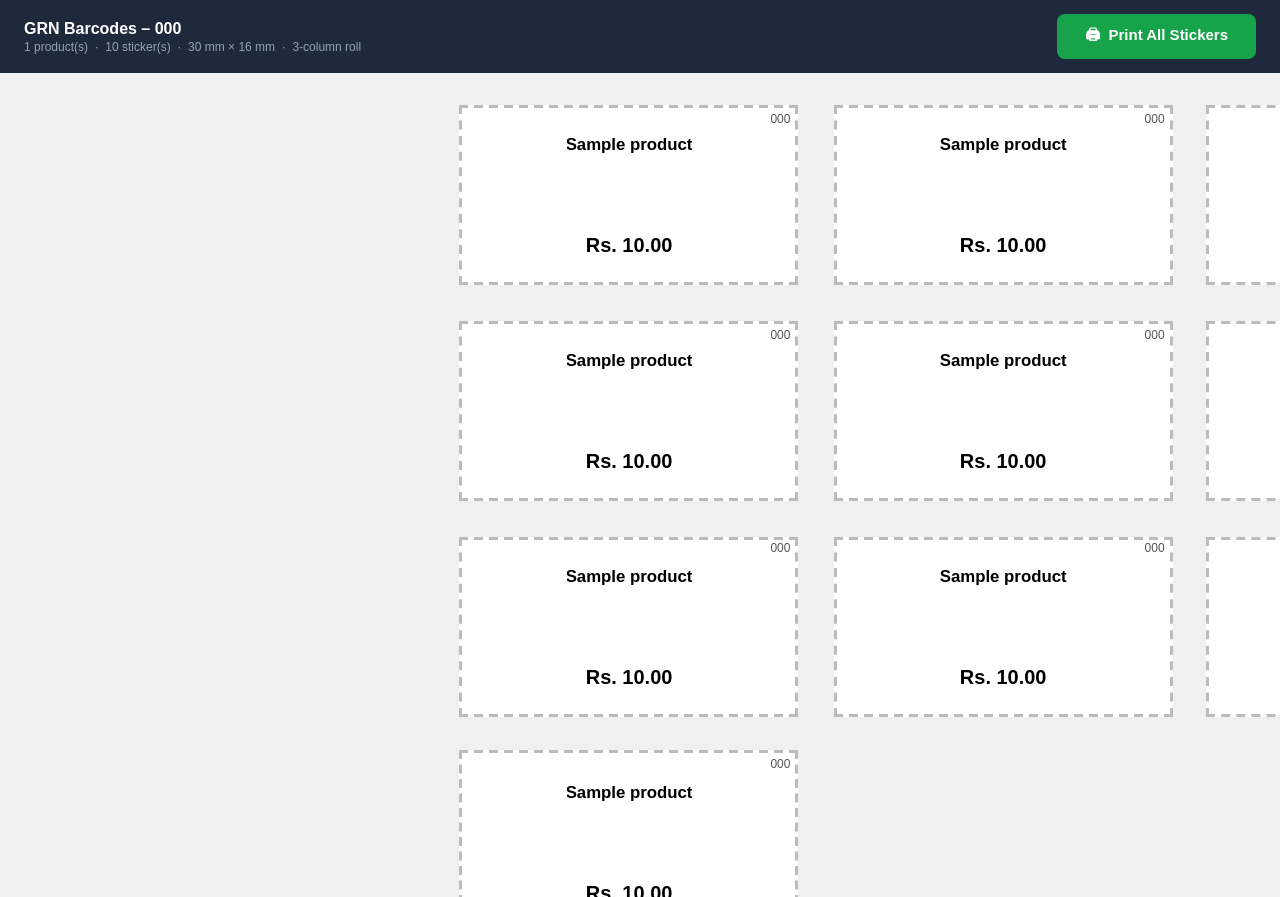
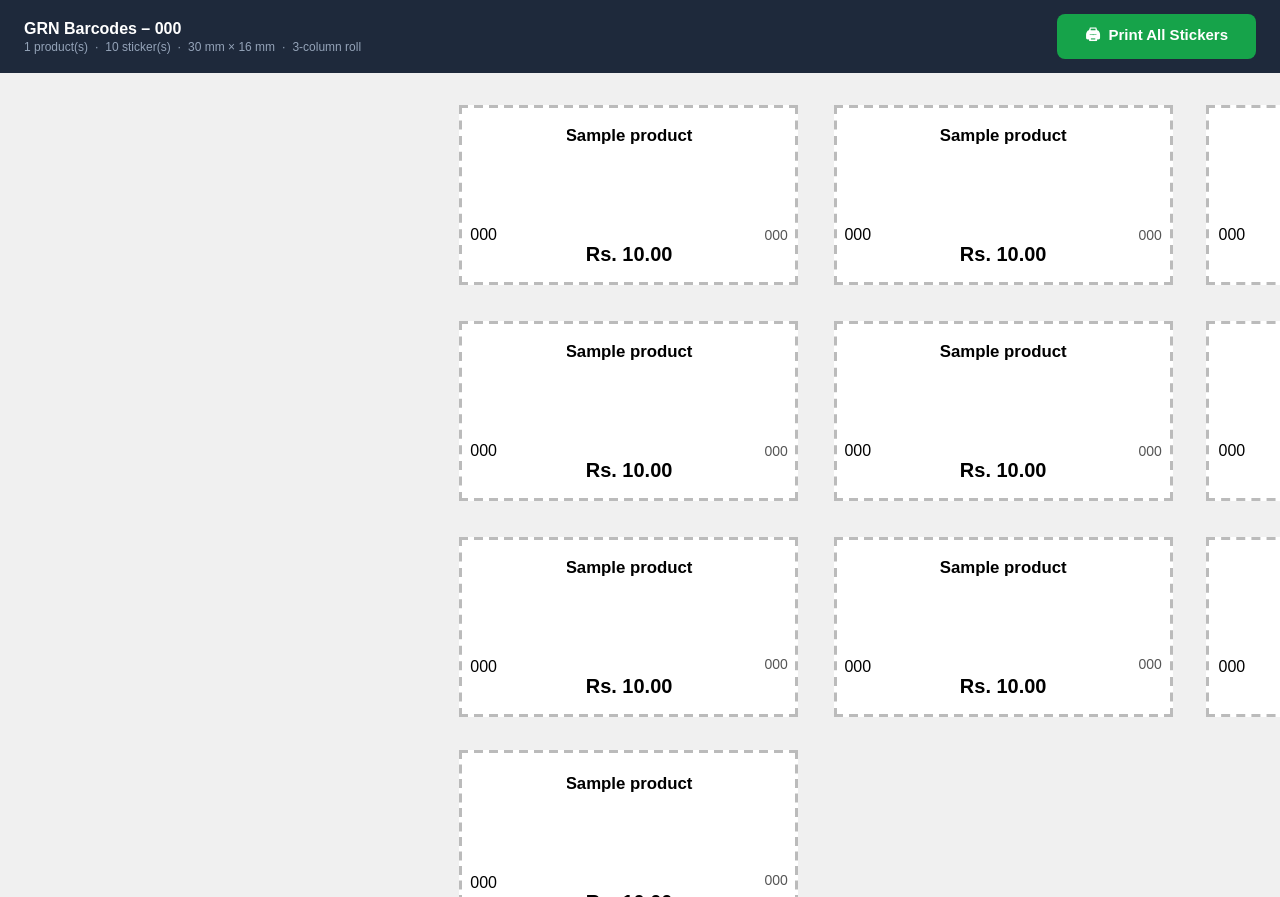
Before and after one commit to nadeeshanchathuranga/lvrsheaven, a Laravel app: page /grn/1/barcodes in a window 1280 px wide. Run offline with Laravel 10, Linux system fonts and the light colour scheme; a user stored in the database is signed in; data comes from the database, SQL or seed files in the repository; tables that the repository leaves empty hold one stand-in row (values such as "Sample post"); some libraries are stand-ins or nearby versions.

Commit message:
refactor barcode sticker layout for improved spacing and alignment

```diff
--- a/resources/views/grn-barcodes.blade.php
+++ b/resources/views/grn-barcodes.blade.php
@@ -120,15 +120,21 @@
       color: #000;
     }
 
+    .sticker-bottom {
+      display: flex;
+      justify-content: space-between;
+      align-items: center;
+      width: 28mm;
+    }
+
+    .sticker-barcode-num {
+      font-size: 4pt;
+      color: #000;
+    }
+
     .sticker-supplier {
-      position: absolute;
-      right: 0.5mm;
-      top: 0.5mm;
-      font-size: 3pt;
+      font-size: 3.5pt;
       color: #555;
-      margin: 0;
-      padding: 0;
-      line-height: 1;
     }
   </style>
 </head>
@@ -175,8 +181,11 @@
         <div class="sticker">
           <div class="sticker-name" title="{{ $name }}">{{ $name }}</div>
           <svg id="bc-{{ $stickerIndex++ }}" data-barcode="{{ $barcode }}"></svg>
+          <div class="sticker-bottom">
+            <span class="sticker-barcode-num">{{ $barcode }}</span>
+            @if($supplierCode)<span class="sticker-supplier">{{ $supplierCode }}</span>@endif
+          </div>
           <div class="sticker-price">Rs. {{ $price }}</div>
-          @if($supplierCode)<div class="sticker-supplier">{{ $supplierCode }}</div>@endif
         </div>
         @endfor
       @endforeach
@@ -190,8 +199,7 @@
           format:       'CODE128',
           width:        0.9,
           height:       16,
-          displayValue: true,
-          fontSize:     6,
+          displayValue: false,
           margin:       1,
           lineColor:    '#000',
           background:   '#fff',
```
Also changed, not shown: resources/views/barcode-sticker-bulk.blade.php (+18 -10 lines), resources/views/barcode-sticker.blade.php (+18 -10 lines).
